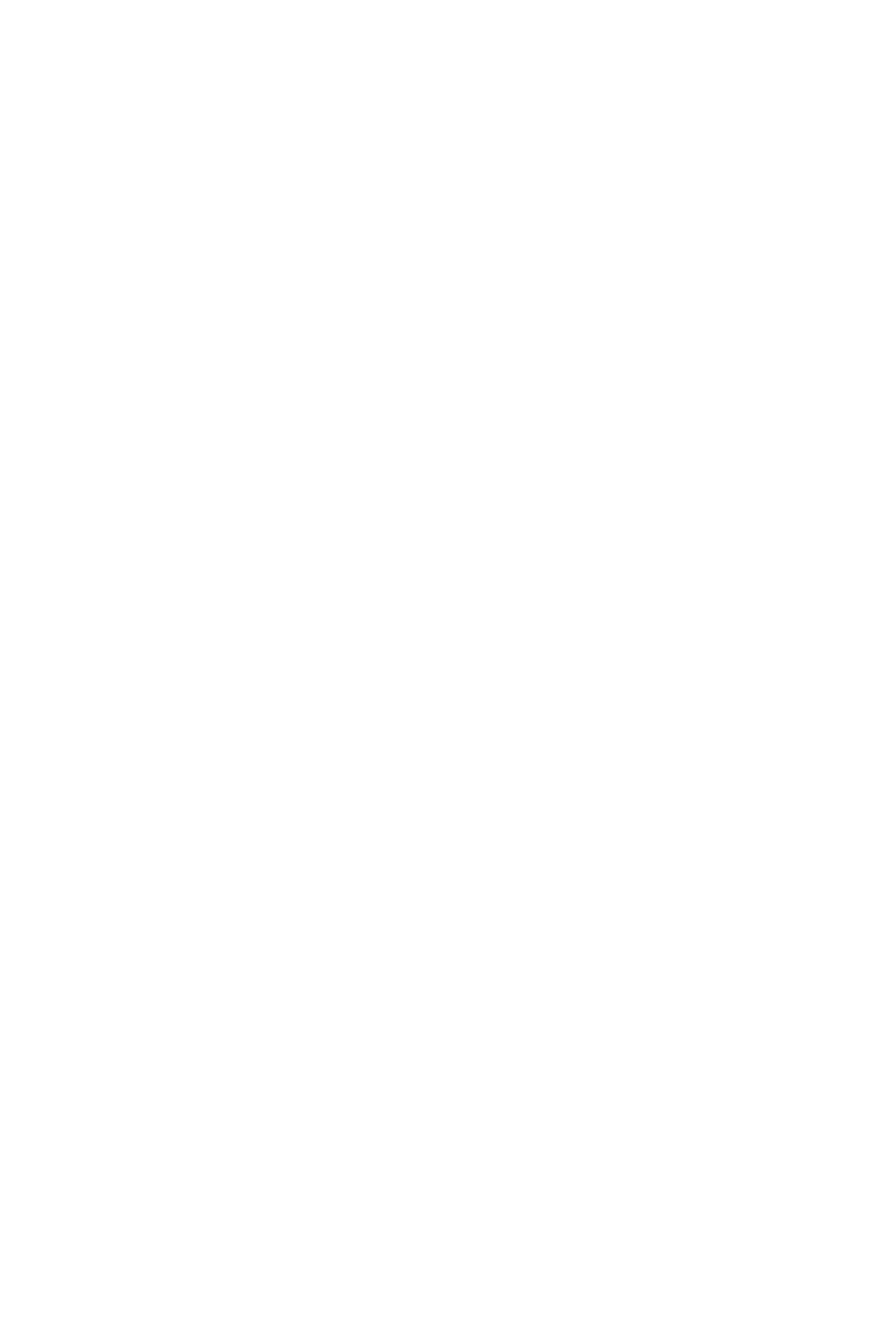
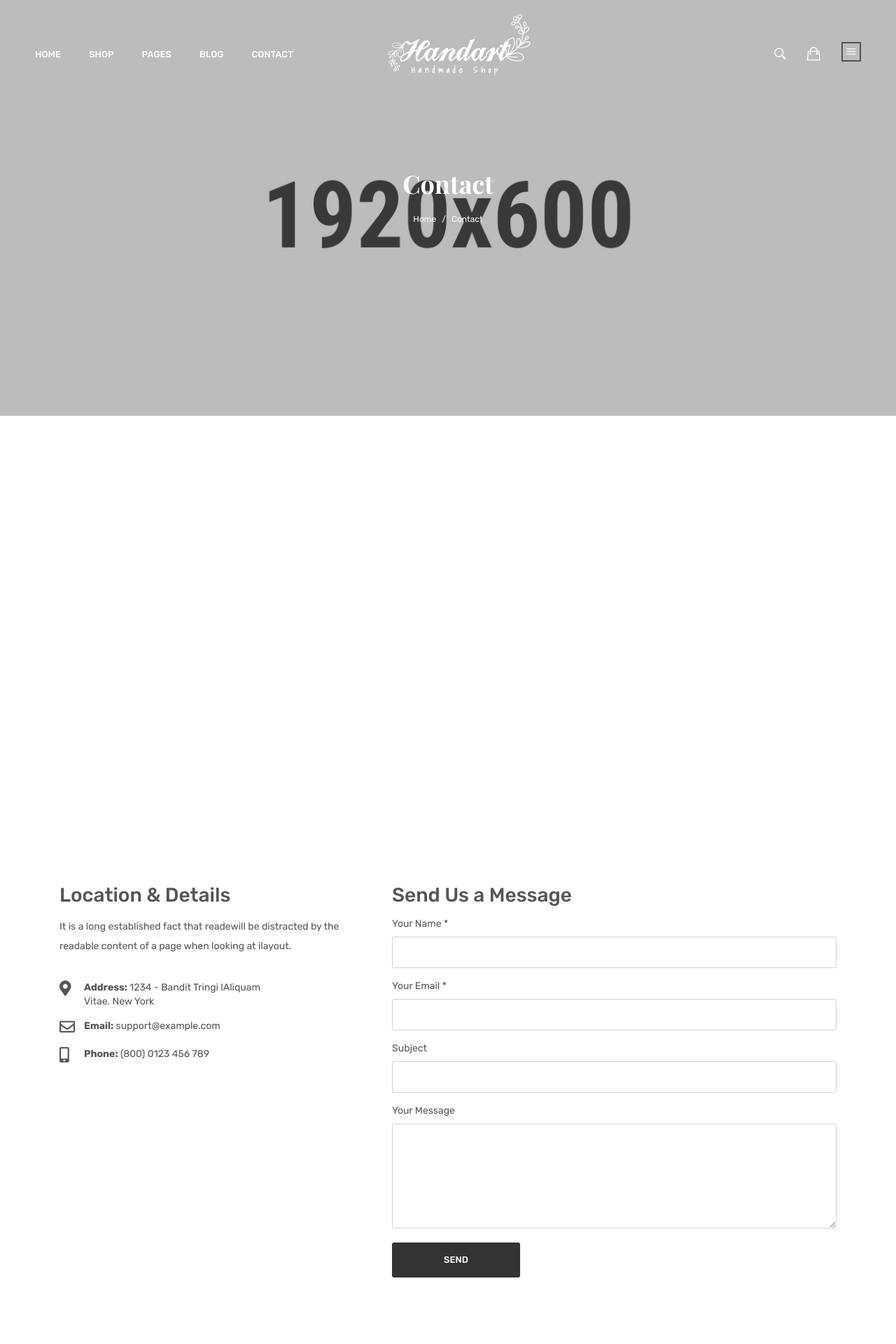
Before and after one commit to jsalazarv/claudia-cristina, a Nuxt app: page /contact in a window 1280 px wide. Before the commit this address had no page. Shown: the top 1920 px of the page at 70% size. Before the commit the page ends 800 px from the top, so only its background shows below. Built offline with nearby package versions, Linux system fonts and the light colour scheme; a web font is replaced by a local one.

Commit message:
Added contact view

```diff
--- a/components/Header/index.vue
+++ b/components/Header/index.vue
@@ -111,7 +111,7 @@
                   </ul>
                 </li>
                 <li class="menu-item">
-                  <a href="contact.html">Contact</a>
+                  <NuxtLink :to="localePath('/contact')">{{ $t('header.contact') }}</NuxtLink>
                 </li>
               </ul>
             </div>
--- a/locales/en/header.js
+++ b/locales/en/header.js
@@ -1,3 +1,4 @@
 export default {
     home: 'Home',
+    contact: 'Contact'
 }
--- a/locales/es/header.js
+++ b/locales/es/header.js
@@ -1,3 +1,4 @@
 export default {
     home: 'Inicio',
+    contact: 'Contacto'
 }
--- /dev/null
+++ b/pages/contact/index.vue
@@ -0,0 +1,132 @@
+<template>
+ <div>
+   <!-- TODO: banner component -->
+   <section class="bg-image" style="background-image: url('/image/others/bredcrumb-bg.jpg')"  data-bg="image/others/bredcrumb-bg.jpg">
+     <h2 class="sr-only">Site Breadcrumb</h2>
+     <div class="container">
+       <div class="breadcrumb-contents">
+         <nav aria-label="breadcrumb">
+           <h2 class="page-name">Contact</h2>
+           <ol class="breadcrumb">
+             <li class="breadcrumb-item"><a href="#">Home</a></li>
+             <li class="breadcrumb-item">Contact</li>
+           </ol>
+         </nav>
+       </div>
+     </div>
+   </section>
+
+   <main class="contact_area section-padding pt--60">
+   <div class="container">
+     <div class="row">
+       <div class="col-lg-12">
+         <div class="gogle_map">
+           <div id="googleMap">
+             <!-- TODO: map component -->
+           </div>
+         </div>
+       </div>
+     </div>
+     <div class="row mt--60 space-db--30">
+       <div class="col-lg-5 col-md-5 col-12">
+         <div class="contact_adress">
+           <div class="ct_address">
+             <h3 class="ct_title">Location & Details</h3>
+             <p>It is a long established fact that readewill be distracted by the readable content of a page when looking
+               at ilayout.</p>
+           </div>
+
+           <div class="address_wrapper">
+
+             <div class="address">
+               <div class="icon">
+                 <i class="fas fa-map-marker-alt"></i>
+               </div>
+               <div class="contact-info-text">
+                 <p><span>Address:</span> 1234 - Bandit Tringi lAliquam <br> Vitae. New York</p>
+               </div>
+             </div>
+
+             <div class="address">
+               <div class="icon">
+                 <i class="far fa-envelope"></i>
+               </div>
+               <div class="contact-info-text">
+                 <p><span>Email: </span> support@example.com </p>
+               </div>
+             </div>
+
+             <div class="address">
+               <div class="icon">
+                 <i class="fas fa-mobile-alt"></i>
+               </div>
+               <div class="contact-info-text">
+                 <p><span>Phone:</span> (800) 0123 456 789 </p>
+               </div>
+             </div>
+
+           </div>
+
+         </div>
+       </div>
+       <div class="col-lg-7 col-md-7 col-12 mt-sm--30 mt-md--0">
+
+         <div class="contact_form">
+           <h3 class="ct_title">Send Us a Message</h3>
+
+           <form id="contact-form" action="php/mail.php" method="post" class="contact-form">
+             <div class="row">
+               <div class="col-lg-12">
+                 <div class="form-group">
+                   <label>Your Name <span class="required">*</span></label>
+                   <input type="text" name="customerName" id="customername" class="form-control" required>
+                 </div>
+               </div>
+               <div class="col-lg-12">
+                 <div class="form-group">
+                   <label>Your Email <span class="required">*</span></label>
+                   <input type="email" name="customerEmail" id="customerEmail" class="form-control" required>
+                 </div>
+               </div>
+               <div class="col-lg-12">
+                 <div class="form-group">
+                   <label>Subject</label>
+                   <input type="text" name="contactSubject" class="form-control" id="contactSubject">
+                 </div>
+               </div>
+               <div class="col-lg-12">
+                 <div class="form-group">
+                   <label>Your Message</label>
+                   <textarea name="contactMessage" class="form-control" id="contactMessage"></textarea>
+                 </div>
+               </div>
+               <div class="col-lg-6">
+                 <div class="form-btn">
+                   <button type="submit" value="submit" id="submit" class="btn btn-black"
+                           name="submit">send</button>
+                 </div>
+               </div>
+             </div>
+           </form>
+           <div class="form-output">
+             <p class="form-messege"></p>
+           </div>
+         </div>
+
+       </div>
+     </div>
+   </div>
+   </main>
+
+ </div>
+</template>
+
+<script setup lang="ts">
+definePageMeta({
+  layout: 'public'
+});
+</script>
+
+<style scoped>
+
+</style>
```
